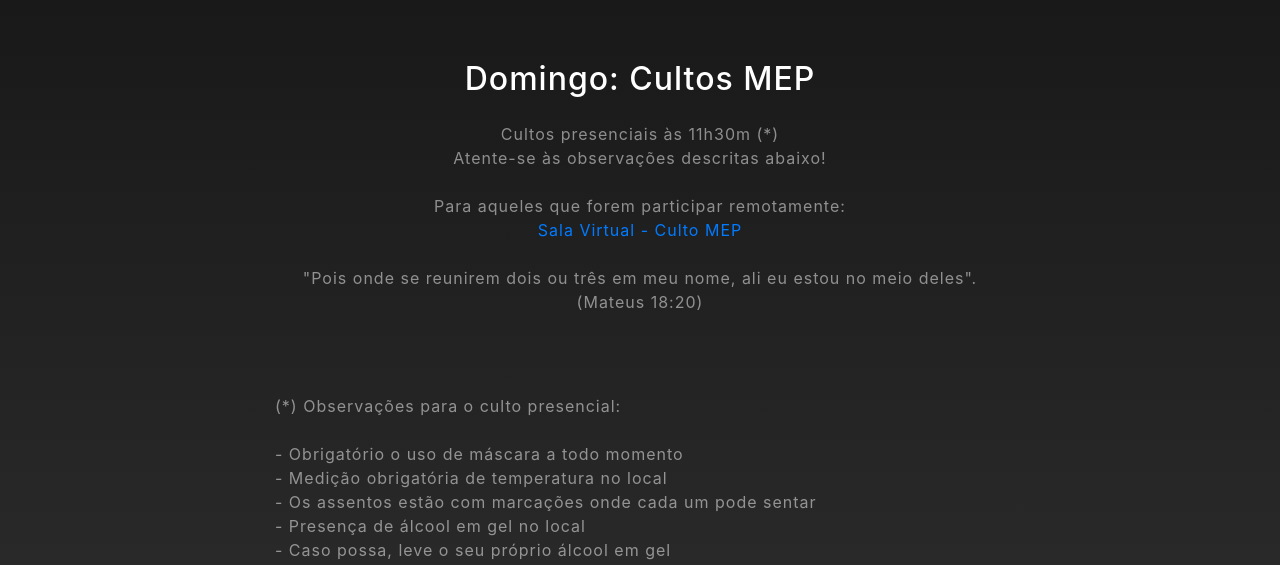
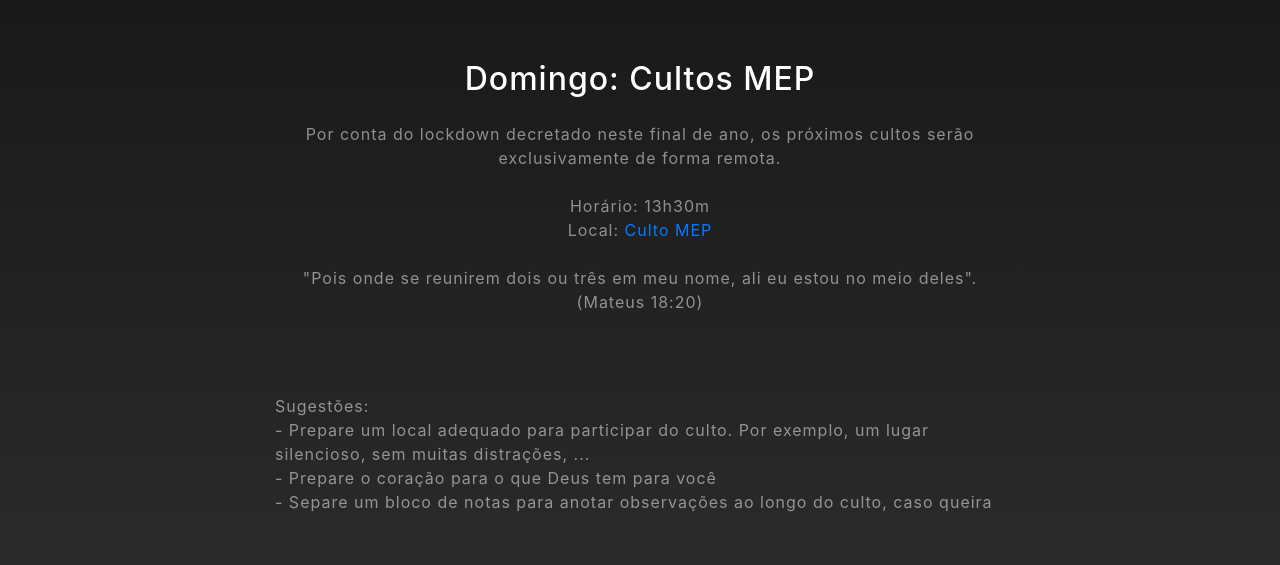
Before and after one commit to samuerkim/mepdaehan, a website with bundled scripts: page index.html in a window 1280 px wide. Shown: the part 900-1465 px from the top of the page. Built offline with nearby package versions, Linux system fonts and the light colour scheme.

Commit message:
final de ano apenas remoto

```diff
--- a/index.html
+++ b/index.html
@@ -71,16 +71,14 @@
       <div class="row">
         <div class="col-lg-8 mx-auto">
           <h2 class="text-white mb-4">Domingo: Cultos MEP </h2>
-          <p class="text-white-50">Cultos presenciais às 11h30m (*)
-            <br>
-            Atente-se às observações descritas abaixo!
+          <p class="text-white-50">
+            Por conta do lockdown decretado neste final de ano, os próximos cultos serão exclusivamente de forma remota.
             <br>
             <br>
-            Para aqueles que forem participar remotamente:
+            Horário: 13h30m
             <br>
-            <a href="https://meet.google.com/ise-izfi-awu" target=_blank>Sala Virtual - Culto MEP</a>
-            <br>
-            <br>
+            Local: <a href="https://meet.google.com/ise-izfi-awu" target=_blank> Culto MEP </a>
+
           <!--<p class="text-white-50">Por conta da pandemia do covid-19, os cultos do MEP estão cancelados por tempo indeterminado. Contudo, aqui vão algumas recomendações:
               <br>
               <br>
@@ -98,10 +96,20 @@
               <br>
               <br>
             -->
+            <br>
+            <br>
               "Pois onde se reunirem dois ou três em meu nome, ali eu estou no meio deles".
             <br>
             (Mateus 18:20)
           </p>
+
+          <p class="text-white-50 text-lg-left">
+              Sugestões: <br>
+              - Prepare um local adequado para participar do culto. Por exemplo, um lugar silencioso, sem muitas distrações, ... <br>
+              - Prepare o coração para o que Deus tem para você <br>
+              - Separe um bloco de notas para anotar observações ao longo do culto, caso queira
+          </p>
+          <!--
           <p class="text-white-50 text-lg-left">
               (*) Observações para o culto presencial:
               <br>
@@ -113,7 +121,8 @@
               - Caso possa, leve o seu próprio álcool em gel<br>
               - Evitar aglomeração
 
-            </p>
+            </p> -->
+
             <!-- </p><p class="text-white-50">(Mateus 18:20)</p> -->
             <!-- <a href="http://startbootstrap.com/template-overviews/grayscale/">the preview page</a>. The theme is open source, and you can use it for any purpose, personal or commercial.</p> -->
         </div>
```
